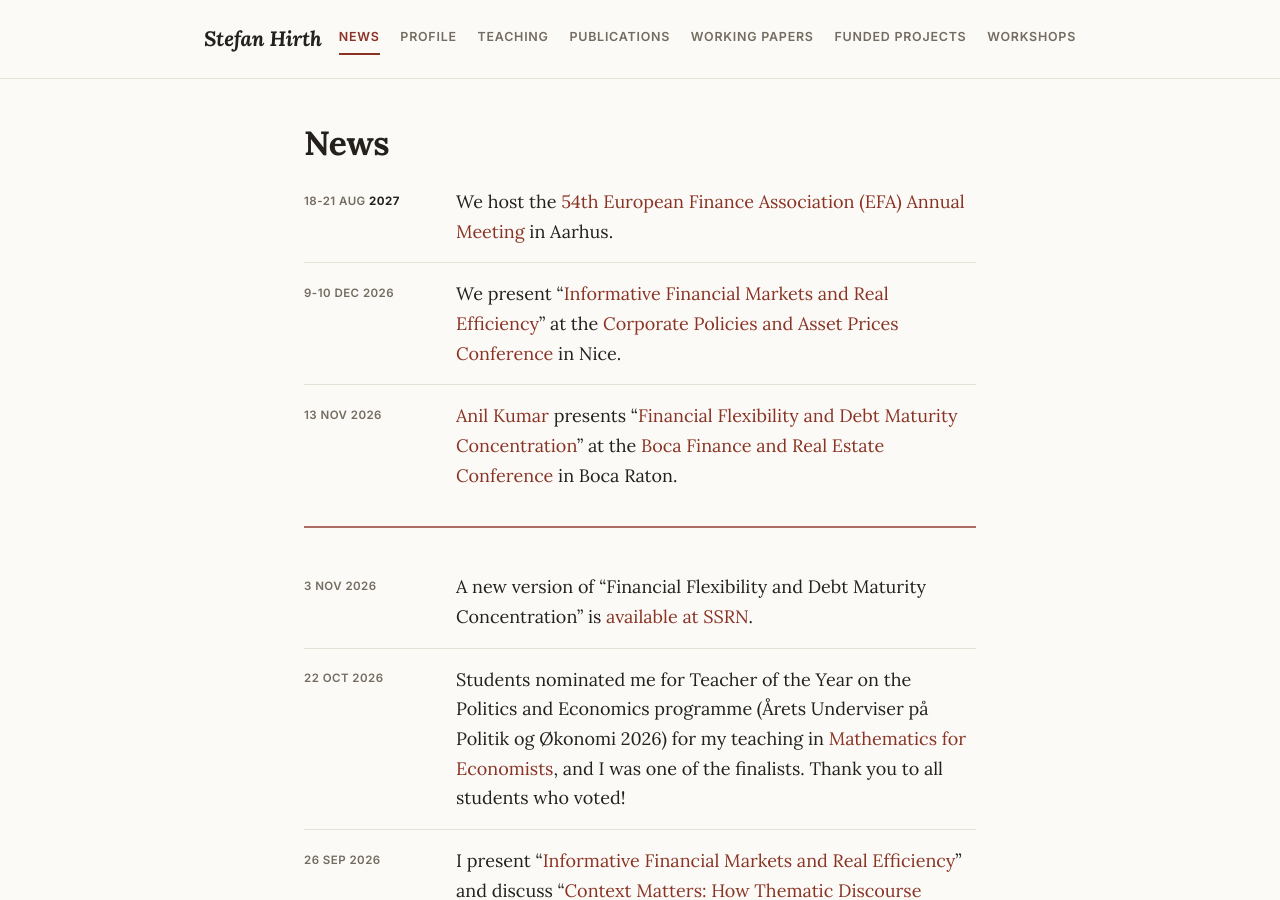
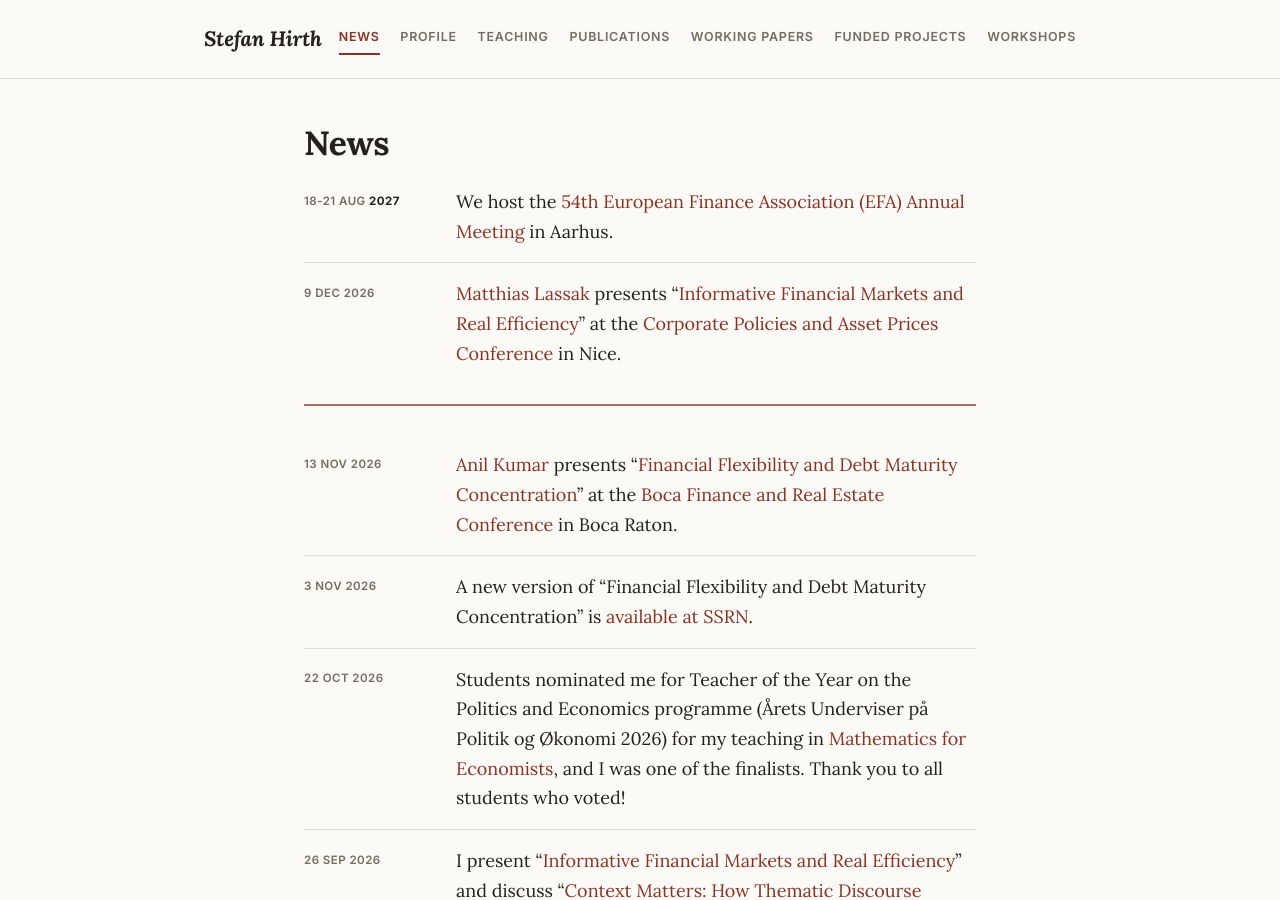
Before and after one commit to esha78/hirth.dk, a Jekyll site: the page built from index.html, in a window 1280 px wide and 900 px high. Built offline with Jekyll 4.4.1, drawn with Linux system fonts in a browser that asks for light colours.

Commit message:
News: move Boca (13 Nov) to past log; Nice CoAP on 9 Dec with Matthias presenting
The 13 Nov 2026 Boca Finance and Real Estate Conference item is now in the
past, so it sits below the divider. The Corporate Policies and Asset Prices
Conference (Nice) item is corrected to 9 Dec 2026 and names Matthias Lassak
as presenter.

Co-Authored-By: Claude Opus 5.5 <noreply@anthropic.com>

```diff
--- a/_data/news.yml
+++ b/_data/news.yml
@@ -6,15 +6,15 @@
   text: |-
     We host the [54th European Finance Association (EFA) Annual Meeting](https://www.efa-finance.org/efa-annual-meeting/) in Aarhus.
 
-- date: "9-10 Dec 2026"
+- date: "9 Dec 2026"
   text: |-
-    We present "[Informative Financial Markets and Real Efficiency](https://ssrn.com/abstract=5030469)" at the [Corporate Policies and Asset Prices Conference](https://coapfinance.com/) in Nice.
+    [Matthias Lassak](https://sites.google.com/view/matthiaslassak) presents "[Informative Financial Markets and Real Efficiency](https://ssrn.com/abstract=5030469)" at the [Corporate Policies and Asset Prices Conference](https://coapfinance.com/) in Nice.
+
+- divider: true
 
 - date: "13 Nov 2026"
   text: |-
     [Anil Kumar](https://sites.google.com/view/anilkumar/home) presents "[Financial Flexibility and Debt Maturity Concentration](https://papers.ssrn.com/sol3/papers.cfm?abstract_id=5170117)" at the [Boca Finance and Real Estate Conference](https://www.fau.edu/business/news-events/boca-finance-and-real-estate-conference/) in Boca Raton.
-
-- divider: true
 
 - date: "3 Nov 2026"
   text: |-
```
